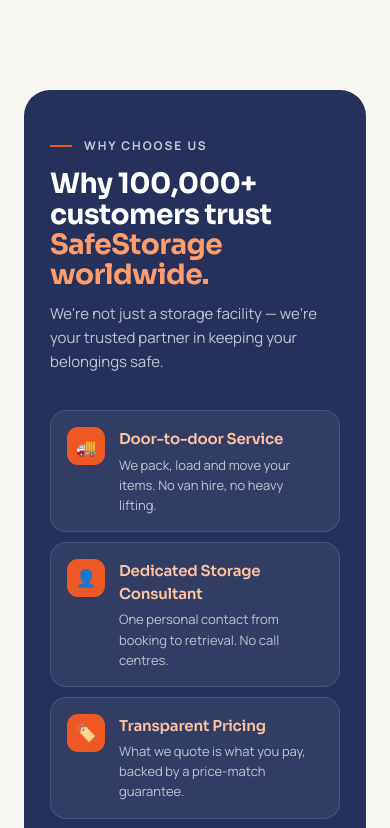
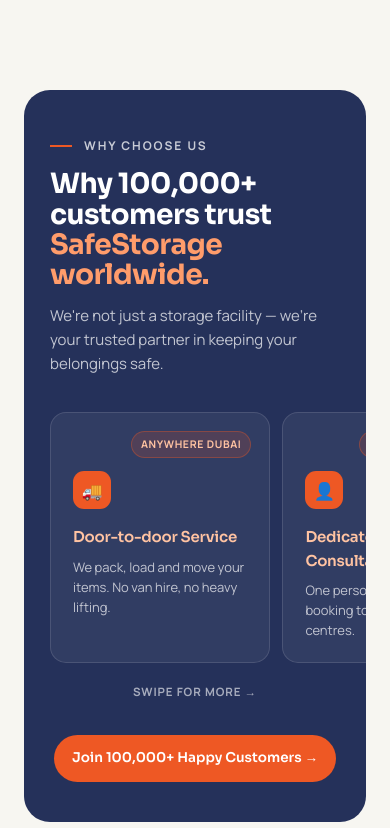
Before and after one commit to safestoragein/dubai, a Next.js app: page / in a window 390 px wide. Shown: the part 3149-3977 px from the top of the page. Built offline with nearby package versions, Linux system fonts and the light colour scheme.

Commit message:
Why band: two-line title, cards on a horizontal rail (4 per view + arrows on desktop, swipe on mobile)
Co-Authored-By: Claude Opus 5 (1M context) <noreply@anthropic.com>

```diff
--- /dev/null
+++ b/components/landing/feat-scroller.tsx
@@ -0,0 +1,34 @@
+"use client"
+
+import { useRef, type ReactNode } from "react"
+import s from "./landing.module.css"
+
+/**
+ * Horizontal card rail for the Why band: 4 cards per view on desktop with
+ * prev/next arrows, a swipeable rail on phones. Cards are passed in as
+ * server-rendered children.
+ */
+export function FeatScroller({ children }: { children: ReactNode }) {
+  const track = useRef<HTMLDivElement>(null)
+  const scroll = (dir: number) => {
+    const el = track.current
+    if (!el) return
+    const card = el.firstElementChild as HTMLElement | null
+    const step = card ? card.offsetWidth + 14 : el.clientWidth / 2
+    el.scrollBy({ left: dir * step, behavior: "smooth" })
+  }
+
+  return (
+    <div className={s.featRailWrap}>
+      <button className={`${s.revArrow} ${s.featPrev} ${s.featArrow}`} aria-label="Previous" onClick={() => scroll(-1)} type="button">
+        ‹
+      </button>
+      <div className={s.featRail} ref={track}>
+        {children}
+      </div>
+      <button className={`${s.revArrow} ${s.featNext} ${s.featArrow}`} aria-label="Next" onClick={() => scroll(1)} type="button">
+        ›
+      </button>
+    </div>
+  )
+}
--- a/components/landing/landing-services.tsx
+++ b/components/landing/landing-services.tsx
@@ -2,6 +2,7 @@ import Link from "next/link"
 import s from "./landing.module.css"
 import j from "./journey.module.css"
 import { JourneyPlayer } from "./journey-player"
+import { FeatScroller } from "./feat-scroller"
 
 const ArrowUpRight = () => (
   <svg viewBox="0 0 24 24" fill="none" stroke="currentColor" strokeWidth="2.4" strokeLinecap="round" strokeLinejoin="round" aria-hidden="true">
@@ -380,7 +381,7 @@ export function LandingWhy() {
             belongings safe.
           </p>
         </div>
-        <div className={`${s.featGrid} ${s.featGrid3}`}>
+        <FeatScroller>
           {feats.map((f) => (
             <div className={s.feat} key={f.title}>
               <span className={s.featTag}>{f.tag}</span>
@@ -391,7 +392,8 @@ export function LandingWhy() {
               <p>{f.body}</p>
             </div>
           ))}
-        </div>
+        </FeatScroller>
+        <p className={s.scrollHint}>Swipe for more →</p>
         <div className={s.bandCta}>
           <Link className={`${s.btn} ${s.btnAccent}`} href="/get-quote">
             Join 100,000+ Happy Customers →
--- a/components/landing/landing.module.css
+++ b/components/landing/landing.module.css
@@ -1004,36 +1004,62 @@
 .featGrid5 {
   grid-template-columns: repeat(5, 1fr);
 }
-/* homepage Why band: nine cards, 3 x 3 */
-.featGrid3 {
-  grid-template-columns: repeat(3, 1fr);
-}
-@media (max-width: 960px) {
-  .featGrid3 {
-    grid-template-columns: repeat(2, 1fr);
-  }
-}
-@media (max-width: 560px) {
-  .featGrid3 {
-    grid-template-columns: 1fr;
-    gap: 10px;
-  }
-  /* phones: compact rows — icon left, title + line right, no badge */
-  .featGrid3 .feat {
-    display: grid;
-    grid-template-columns: 38px 1fr;
-    column-gap: 14px;
-    padding: 16px;
-  }
-  .featGrid3 .featIcon {
-    grid-row: 1 / span 2;
-    margin-bottom: 0;
-  }
-  .featGrid3 .feat h3 {
-    margin-bottom: 4px;
-  }
-  .featGrid3 .featTag {
+/* homepage Why band: nine cards on a horizontal rail —
+   4 per view on desktop, 2.5 on tablets, ~1.3 on phones */
+.featRailWrap {
+  position: relative;
+}
+.featRail {
+  display: flex;
+  gap: 14px;
+  overflow-x: auto;
+  scroll-snap-type: x mandatory;
+  scroll-behavior: smooth;
+  -ms-overflow-style: none;
+  scrollbar-width: none;
+  padding: 6px 0 10px;
+}
+.featRail::-webkit-scrollbar {
+  display: none;
+}
+.featRail > .feat {
+  flex: 0 0 calc((100% - 42px) / 4);
+  scroll-snap-align: start;
+  padding-top: 58px;
+}
+/* arrows sit in the band's side padding, clear of the card text */
+.featRailWrap .featPrev,
+.featRailWrap .featNext {
+  width: 38px;
+  height: 38px;
+}
+.featRailWrap .featPrev {
+  left: -46px;
+}
+.featRailWrap .featNext {
+  right: -46px;
+}
+@media (max-width: 1024px) {
+  .featRail > .feat {
+    flex-basis: calc((100% - 28px) / 2.5);
+  }
+}
+@media (max-width: 680px) {
+  .featRail {
+    margin: 0 -26px;
+    padding: 6px 26px 10px;
+    scroll-padding-inline: 26px;
+    gap: 12px;
+  }
+  .featRail > .feat {
+    flex-basis: 76%;
+  }
+  .featRailWrap .featArrow {
     display: none;
+  }
+  .darkBand .scrollHint {
+    color: rgba(255, 255, 255, 0.6);
+    margin-top: 10px;
   }
   .bandCta .btn {
     font-size: 13.5px;
@@ -1056,7 +1082,16 @@
   border-radius: 999px;
 }
 .bandHead {
-  margin-bottom: 36px;
+  grid-template-columns: 1fr;
+  gap: 14px;
+  margin-bottom: 30px;
+}
+.darkBand .bandHead h2 {
+  max-width: 1000px;
+  font-size: clamp(28px, 3.6vw, 44px);
+}
+.darkBand .bandHead p {
+  max-width: 620px;
 }
 .bandHead h2 {
   margin-bottom: 0;
```
